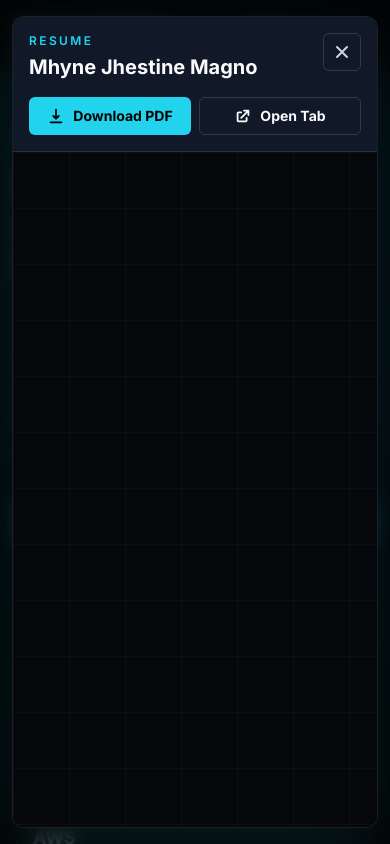
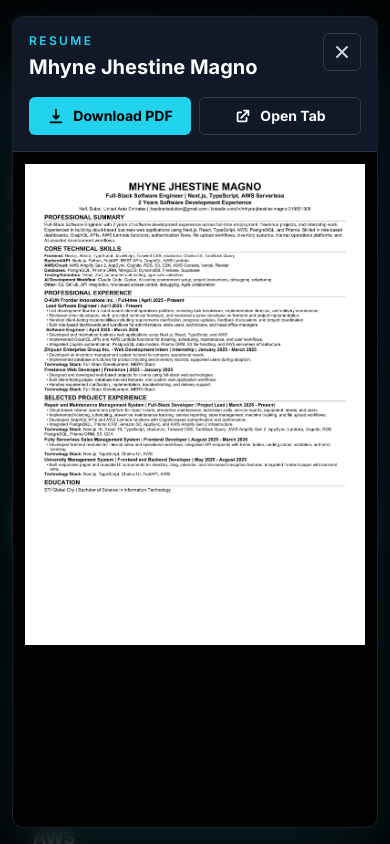
Before and after one commit to Mhyneski/LatestPortfolio, a React (Vite) app: page / in a window 390 px wide. Both pictures are taken after a click on the button "Resume". Shown: the top 844 px of the page. Built offline with nearby package versions, Linux system fonts and the light colour scheme.

Commit message:
Previeew on mobile fixed

```diff
--- a/src/components/resumeSection/ResumeModal.jsx
+++ b/src/components/resumeSection/ResumeModal.jsx
@@ -1,16 +1,27 @@
-import { useEffect, useState } from "react";
+import { useEffect, useRef, useState } from "react";
 import { HiDownload, HiExternalLink, HiX } from "react-icons/hi";
-import { RESUME_FILE, RESUME_MODAL_OPEN_EVENT } from "./resumeModalEvents";
+import {
+  RESUME_FILE,
+  RESUME_MODAL_OPEN_EVENT,
+  RESUME_PREVIEW_FILE,
+} from "./resumeModalEvents";
 
 const ResumeModal = () => {
   const [isOpen, setIsOpen] = useState(false);
+  const [isFrameLoaded, setIsFrameLoaded] = useState(false);
+  const frameLoadTimer = useRef(undefined);
 
   useEffect(() => {
-    const handleOpen = () => setIsOpen(true);
+    const handleOpen = () => {
+      window.clearTimeout(frameLoadTimer.current);
+      setIsFrameLoaded(false);
+      setIsOpen(true);
+    };
 
     window.addEventListener(RESUME_MODAL_OPEN_EVENT, handleOpen);
 
     return () => {
+      window.clearTimeout(frameLoadTimer.current);
       window.removeEventListener(RESUME_MODAL_OPEN_EVENT, handleOpen);
     };
   }, []);
@@ -83,11 +94,32 @@ const ResumeModal = () => {
             </a>
           </div>
         </div>
-        <div className="min-h-0 flex-1 bg-black">
+        <div className="relative min-h-0 flex-1 overflow-y-auto bg-black p-1 sm:p-3">
+          <img
+            src={RESUME_PREVIEW_FILE}
+            alt="Mhyne Jhestine Magno resume preview"
+            className="mx-auto block h-auto w-full bg-white md:hidden"
+          />
+          {!isFrameLoaded && (
+            <div className="absolute inset-0 z-10 hidden flex-col items-center justify-center gap-3 bg-black text-center md:flex">
+              <div className="h-10 w-10 animate-spin rounded-full border-2 border-cyan border-t-transparent" />
+              <p className="text-sm font-semibold text-lightGrey">
+                Loading resume preview...
+              </p>
+            </div>
+          )}
           <iframe
             title="Mhyne Jhestine Magno resume"
             src={`${RESUME_FILE}#toolbar=1&navpanes=0`}
-            className="h-full min-h-[70vh] w-full"
+            onLoad={() => {
+              window.clearTimeout(frameLoadTimer.current);
+              frameLoadTimer.current = window.setTimeout(() => {
+                setIsFrameLoaded(true);
+              }, 350);
+            }}
+            className={`hidden h-full min-h-[70vh] w-full transition-opacity duration-200 md:block ${
+              isFrameLoaded ? "opacity-100" : "opacity-0"
+            }`}
           />
         </div>
       </div>
--- a/src/components/resumeSection/resumeModalEvents.js
+++ b/src/components/resumeSection/resumeModalEvents.js
@@ -1,4 +1,6 @@
 export const RESUME_FILE = "/Mhyne-Jhestine-Magno-Resume.pdf";
+
+export const RESUME_PREVIEW_FILE = "/Mhyne-Jhestine-Magno-Resume-preview.png";
 
 export const RESUME_MODAL_OPEN_EVENT = "resume-modal:open";
 
```
Also changed, not shown: public/Mhyne-Jhestine-Magno-Resume-preview.png (added).
